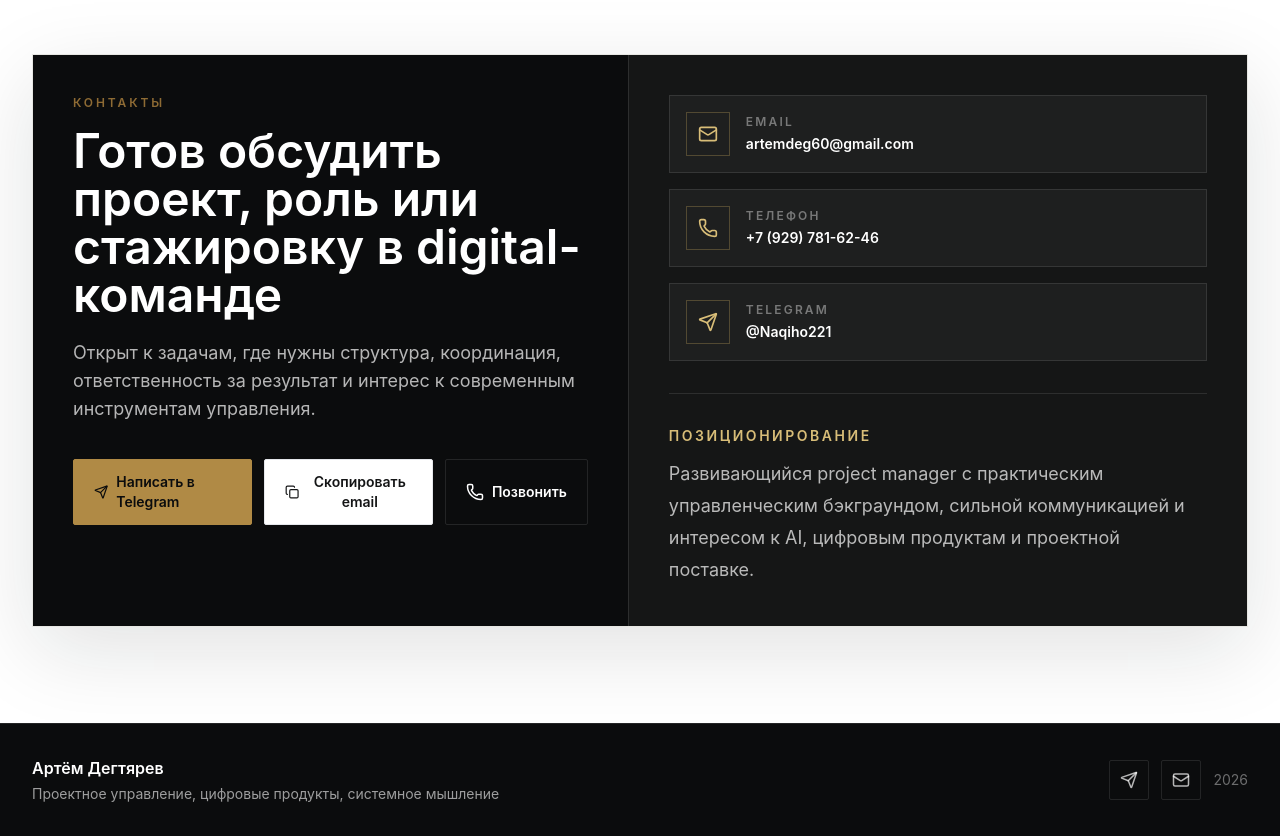
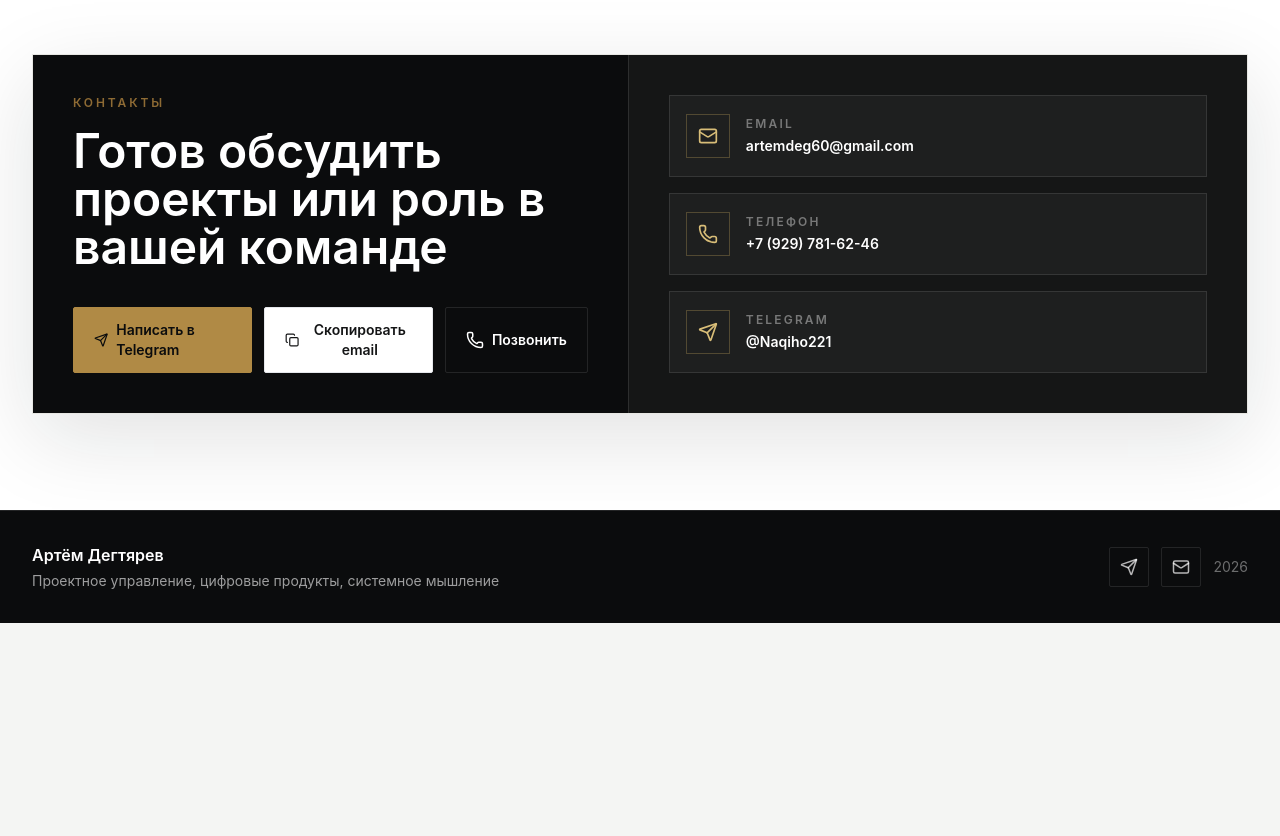
Before and after one commit to artemdeg60-pixel/artem-degtyarev-portfolio, a React (Vite) app: page / in a window 1280 px wide. Shown: the part 9920-10756 px from the top of the page. After the commit the page ends 10543 px from the top, so only its background shows below. Built offline with nearby package versions, Linux system fonts and the light colour scheme; the HTML template or start-up script is replaced by a standard one.

Commit message:
Update contacts section copy

```diff
--- a/src/components/sections/ContactsSection.tsx
+++ b/src/components/sections/ContactsSection.tsx
@@ -58,8 +58,7 @@ export function ContactsSection({ showToast }: ContactsSectionProps) {
             <Reveal className="p-6 sm:p-10">
               <SectionHeading
                 eyebrow="Контакты"
-                title="Готов обсудить проект, роль или стажировку в digital-команде"
-                description="Открыт к задачам, где нужны структура, координация, ответственность за результат и интерес к современным инструментам управления."
+                title="Готов обсудить проекты или роль в вашей команде"
                 tone="dark"
               />
 
@@ -82,13 +81,6 @@ export function ContactsSection({ showToast }: ContactsSectionProps) {
                   <ContactRow icon={<Mail size={20} />} label="Email" value={personal.email} href={`mailto:${personal.email}`} />
                   <ContactRow icon={<Phone size={20} />} label="Телефон" value={personal.phone} href={`tel:${personal.phone.replace(/[^\d+]/g, "")}`} />
                   <ContactRow icon={<Send size={20} />} label="Telegram" value={personal.telegramHandle} href={personal.telegramUrl} />
-                </div>
-                <div className="mt-8 border-t border-white/10 pt-8">
-                  <p className="text-sm font-semibold uppercase tracking-[0.18em] text-gold-300">Позиционирование</p>
-                  <p className="mt-3 text-lg leading-8 text-white/70">
-                    Развивающийся project manager с практическим управленческим бэкграундом, сильной коммуникацией и
-                    интересом к AI, цифровым продуктам и проектной поставке.
-                  </p>
                 </div>
               </div>
             </Reveal>
```
